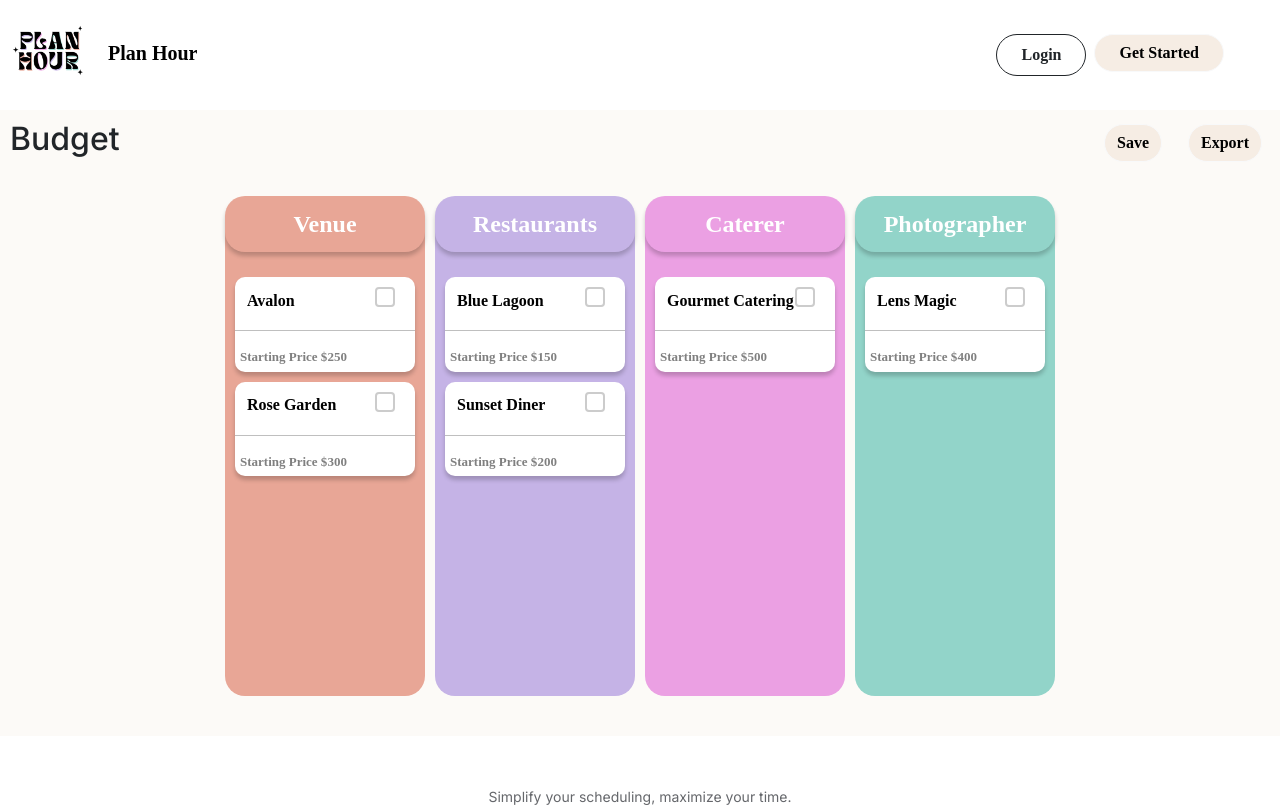
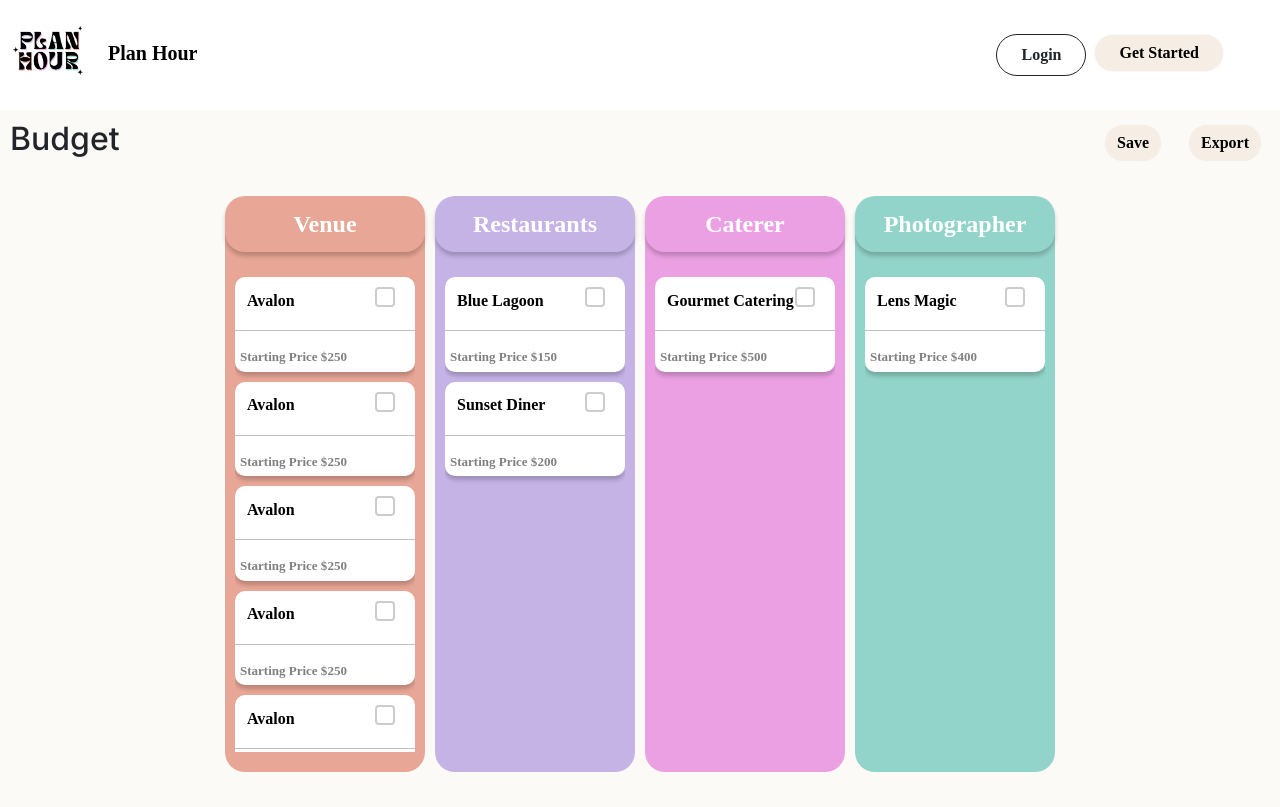
Before and after one commit to MatrixForge/PlanHour, a Next.js app in the folder front-end/: page /BudgetPage in a window 1280 px wide. Shown: the top 807 px of the page. Built offline with nearby package versions, Linux system fonts and the light colour scheme.

Commit message:
feat: Budget Page Boards are noe scrollable

```diff
--- a/front-end/app/BudgetPage/page.tsx
+++ b/front-end/app/BudgetPage/page.tsx
@@ -11,6 +11,11 @@ import 'bootstrap/dist/css/bootstrap.min.css';
 const BudgetPage = () => {
   const budgetData = {
     venue: [
+      { name: 'Avalon', price: 250 },
+      { name: 'Avalon', price: 250 },
+      { name: 'Avalon', price: 250 },
+      { name: 'Avalon', price: 250 },
+      { name: 'Avalon', price: 250 },
       { name: 'Avalon', price: 250 },
       { name: 'Rose Garden', price: 300 }
     ],
--- a/front-end/app/components/body.tsx
+++ b/front-end/app/components/body.tsx
@@ -27,6 +27,7 @@ const Body = ({ loggedIn }) => {
                 position: 'relative',
                 display: 'flex',
                 alignItems: 'flex-end',
+                backgroundColor: '#fff'
             }}
         >
             {!loggedIn && (
--- a/front-end/app/components/folderDisplay.tsx
+++ b/front-end/app/components/folderDisplay.tsx
@@ -3,7 +3,7 @@ import axios from 'axios';
 import 'bootstrap-icons/font/bootstrap-icons.css';
 import '@styles/FolderDisplay.css';
 import EventModal from '../components/EventModal';
-import FolderOptionsModal from '../components/eventify/FolderOptionsModal1';
+import FolderOptionsModal from '../components/eventify/FolderOptionsModal';
 import { useFolderStore } from '../../store/folderStore';
 
 interface Folder {
--- a/front-end/styles/venueBoard.module.css
+++ b/front-end/styles/venueBoard.module.css
@@ -30,11 +30,11 @@
 
 .container {
   width: 200px;
-    min-height: 500px;
   border-radius: 20px;
   margin-left: 5px;
   margin-right: 5px;
   margin-bottom: 20px;
+  padding-bottom: 20px;
 }
 
 .cardHeader {
@@ -55,4 +55,12 @@
   align-items: center;
   padding-top: 20px;
   padding-bottom: 20px;
+  height: 500px;
+  overflow-y: scroll;
+  scrollbar-width: none; /* Firefox */
+  -ms-overflow-style: none; /* IE and Edge */
 }
+
+.cardContainer::-webkit-scrollbar {
+  display: none; /* Chrome, Safari, Opera */
+}
```
Lines whose indentation alone changed are shown as unchanged.
